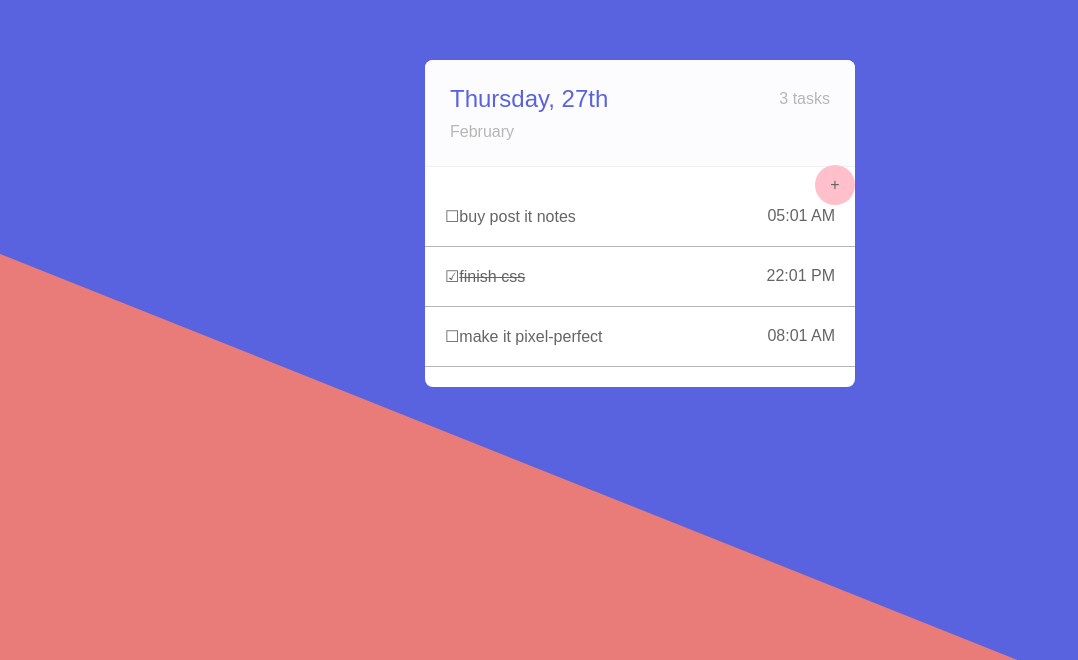
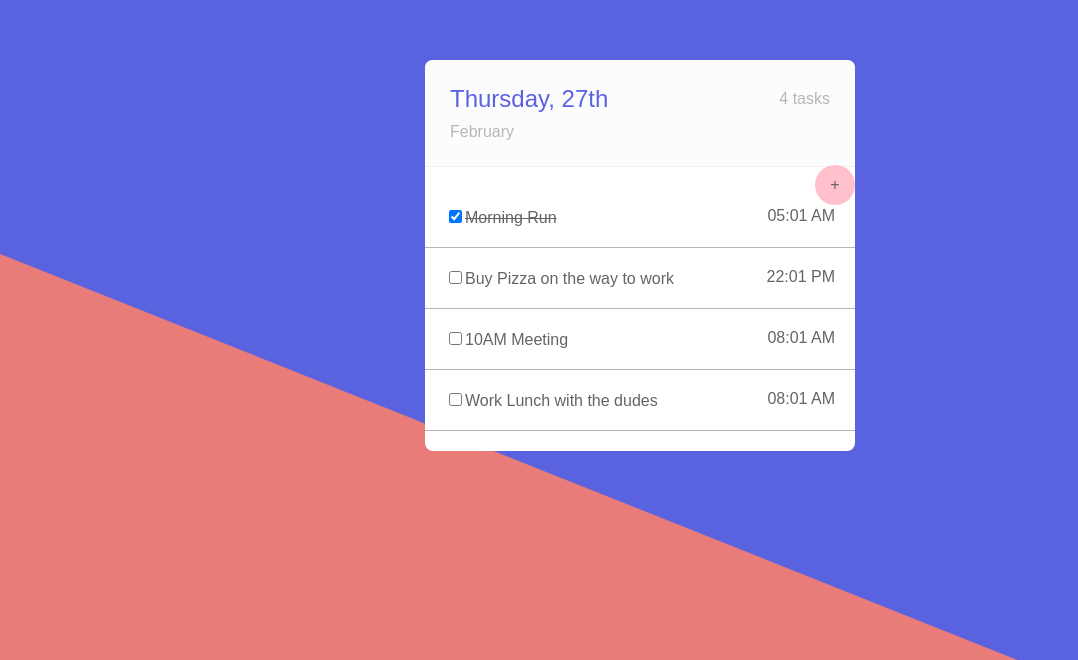
Before and after one commit to sbastidasr/forethought-todo, a React (Create React App) app: page / in a window 1280 px wide. Shown: the part 140-800 px from the top of the page, without its empty margins (0-1078 px from the left). Built offline with nearby package versions, Linux system fonts and the light colour scheme.

Commit message:
Better checkboxes

```diff
--- a/src/ToDo.js
+++ b/src/ToDo.js
@@ -9,17 +9,22 @@ const ToDo = () => {
   const [showForm, setShowForm] = useState(false);
   const [todos, setTodos] = useState([
     {
-      text: "buy post it notes",
-      completed: false,
+      text: "Morning Run",
+      completed: true,
       due: moment("2020-01-22T05:00:00Z")
     },
     {
-      text: "finish css ",
-      completed: true,
+      text: "Buy Pizza on the way to work",
+      completed: false,
       due: moment("2020-01-05T22:00:00Z")
     },
     {
-      text: "make it pixel-perfect",
+      text: "10AM Meeting",
+      completed: false,
+      due: moment("2020-01-17T08:00:00Z")
+    },
+    {
+      text: "Work Lunch with the dudes",
       completed: false,
       due: moment("2020-01-17T08:00:00Z")
     }
@@ -83,7 +88,8 @@ const ToDo = () => {
         {todos.map((todo, index) => (
           <ToDoItem onClick={() => toggleItem(index)}>
             <span>
-              {todo.completed ? "☑" : "☐"}
+              <input type="checkbox" checked={todo.completed} />
+
               <span className={todo.completed ? "line-through" : ""}>
                 {todo.text}
               </span>
```
